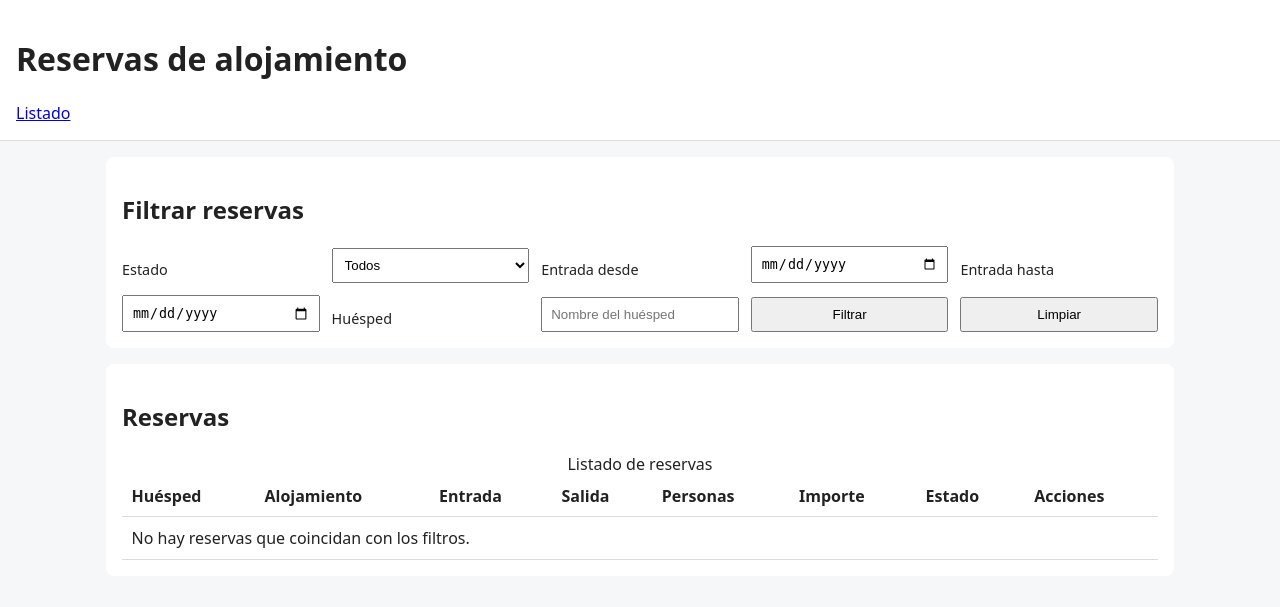
After one commit to raulrf03/Prueba_Tecnica_MisterPlan, a PHP site: the page made by templates/reservas/listado.html.twig in a window 1280 px wide. The commit adds this page. Shown: the top 607 px of the page. Run offline with PHP 8.4, Linux system fonts and the light colour scheme; the template is opened without the code that fills it, so the values that code supplies are empty; some libraries are stand-ins or nearby versions.

Commit message:
integrar Twig con listado, detalle de reservas y página 404

```diff
--- /dev/null
+++ b/public/css/estilos.css
@@ -0,0 +1,88 @@
+* {
+    box-sizing: border-box;
+}
+
+body {
+    margin: 0;
+    font-family: system-ui, sans-serif;
+    color: #222;
+    background: #f6f7f9;
+}
+
+.cabecera {
+    padding: 1rem;
+    background: #fff;
+    border-bottom: 1px solid #ddd;
+}
+
+.contenido {
+    max-width: 1100px;
+    margin: 0 auto;
+    padding: 1rem;
+}
+
+.filtros,
+.resultados {
+    background: #fff;
+    padding: 1rem;
+    margin-bottom: 1rem;
+    border-radius: 8px;
+}
+
+.formulario-filtros {
+    display: grid;
+    gap: 0.75rem;
+    grid-template-columns: repeat(auto-fit, minmax(180px, 1fr));
+    align-items: end;
+}
+
+label {
+    display: block;
+    font-size: 0.9rem;
+    margin-bottom: 0.25rem;
+}
+
+input,
+select,
+button {
+    width: 100%;
+    padding: 0.5rem;
+}
+
+button {
+    cursor: pointer;
+}
+
+table {
+    width: 100%;
+    border-collapse: collapse;
+}
+
+th,
+td {
+    padding: 0.6rem;
+    border-bottom: 1px solid #ddd;
+    text-align: left;
+}
+
+@media (max-width: 720px) {
+    table,
+    thead,
+    tbody,
+    tr,
+    th,
+    td {
+        display: block;
+    }
+
+    thead {
+        display: none;
+    }
+
+    tr {
+        margin-bottom: 1rem;
+        border: 1px solid #ddd;
+        border-radius: 8px;
+        padding: 0.5rem;
+    }
+}
--- a/src/Controllers/ReservaApiController.php
+++ b/src/Controllers/ReservaApiController.php
@@ -11,7 +11,7 @@ use DateTimeImmutable;
 use InvalidArgumentException;
 use Throwable;
 use App\Security\Csrf;
-use RuntimeException;
+use App\Security\CsrfException;
 
 final class ReservaApiController
 {
@@ -201,7 +201,7 @@ final class ReservaApiController
       ], 201);
     } catch (InvalidArgumentException $e) {
       Router::responderError($e->getMessage(), 400);
-    } catch (RuntimeException $e) {
+    } catch (CsrfException $e) {
       Router::responderError($e->getMessage(), 403);
     } catch (Throwable $e) {
       error_log(sprintf(
@@ -265,7 +265,7 @@ final class ReservaApiController
       ]);
     } catch (InvalidArgumentException $e) {
       Router::responderError($e->getMessage(), 400);
-    } catch (RuntimeException $e) {
+    } catch (CsrfException $e) {
       Router::responderError($e->getMessage(), 403);
     } catch (Throwable $e) {
       error_log(sprintf(
--- /dev/null
+++ b/templates/base.html.twig
@@ -0,0 +1,24 @@
+<!DOCTYPE html>
+<html lang="es">
+  <head>
+    <meta charset="UTF-8">
+    <meta name="viewport" content="width=device-width, initial-scale=1.0">
+    <meta name="csrf-token" content="{{ csrf_token }}">
+    <title>{% block titulo %}Reservas de alojamiento{% endblock %}</title>
+    <link rel="stylesheet" href="/css/estilos.css">
+  </head>
+  <body>
+    <header class="cabecera">
+      <h1>Reservas de alojamiento</h1>
+      <nav>
+        <a href="/">Listado</a>
+      </nav>
+    </header>
+
+    <main class="contenido">
+      {% block contenido %}{% endblock %}
+    </main>
+
+    <script src="/js/reservas.js"></script>
+  </body>
+</html>
--- /dev/null
+++ b/templates/reservas/listado.html.twig
@@ -0,0 +1,79 @@
+{% extends 'base.html.twig' %}
+
+{% block titulo %}Listado de reservas{% endblock %}
+
+{% block contenido %}
+    <section class="filtros">
+        <h2>Filtrar reservas</h2>
+
+        <form id="formulario-filtros" class="formulario-filtros">
+            <label for="estado">Estado</label>
+            <select id="estado" name="estado">
+                <option value="">Todos</option>
+                <option value="pendiente">Pendiente</option>
+                <option value="confirmada">Confirmada</option>
+                <option value="cancelada">Cancelada</option>
+            </select>
+
+            <label for="fecha_desde">Entrada desde</label>
+            <input type="date" id="fecha_desde" name="fecha_desde">
+
+            <label for="fecha_hasta">Entrada hasta</label>
+            <input type="date" id="fecha_hasta" name="fecha_hasta">
+
+            <label for="huesped">Huésped</label>
+            <input type="search" id="huesped" name="huesped" placeholder="Nombre del huésped">
+
+            <button type="submit">Filtrar</button>
+            <button type="button" id="limpiar-filtros">Limpiar</button>
+        </form>
+    </section>
+
+    <section class="resultados">
+        <h2>Reservas</h2>
+
+        <p id="mensaje" class="mensaje" hidden></p>
+
+        <table>
+            <caption>Listado de reservas</caption>
+            <thead>
+                <tr>
+                    <th scope="col">Huésped</th>
+                    <th scope="col">Alojamiento</th>
+                    <th scope="col">Entrada</th>
+                    <th scope="col">Salida</th>
+                    <th scope="col">Personas</th>
+                    <th scope="col">Importe</th>
+                    <th scope="col">Estado</th>
+                    <th scope="col">Acciones</th>
+                </tr>
+            </thead>
+            <tbody id="tabla-reservas">
+                {% for reserva in reservas %}
+                    <tr data-reserva-id="{{ reserva.id }}">
+                        <td>{{ reserva.nombre_huesped }}</td>
+                        <td>{{ reserva.alojamiento }}</td>
+                        <td>{{ reserva.fecha_entrada }}</td>
+                        <td>{{ reserva.fecha_salida }}</td>
+                        <td>{{ reserva.num_personas }}</td>
+                        <td>{{ reserva.importe_total }} €</td>
+                        <td>{{ reserva.estado }}</td>
+                        <td>
+                            <a href="/reservas/{{ reserva.id }}">Ver detalle</a>
+
+                            {% if reserva.estado == 'pendiente' %}
+                                <button type="button" class="boton-cancelar" data-id="{{ reserva.id }}">
+                                    Cancelar
+                                </button>
+                            {% endif %}
+                        </td>
+                    </tr>
+                {% else %}
+                    <tr>
+                        <td colspan="8">No hay reservas que coincidan con los filtros.</td>
+                    </tr>
+                {% endfor %}
+            </tbody>
+        </table>
+    </section>
+{% endblock %}
```
Also changed, not shown: phpunit.xml (+5 -5 lines), public/index.php (+59 -22 lines), server.php (+41 -10 lines), src/Controllers/ReservaViewController.php (added, +105 -0 lines), src/Security/Csrf.php (+41 -8 lines), src/Security/CsrfException.php (added, +9 -0 lines), src/View/TwigFactory.php (added, +21 -0 lines), templates/errores/404.html.twig (added, +13 -0 lines), templates/reservas/detalle.html.twig (added, +65 -0 lines), tests/Unit/CsrfTest.php (added, +138 -0 lines).
